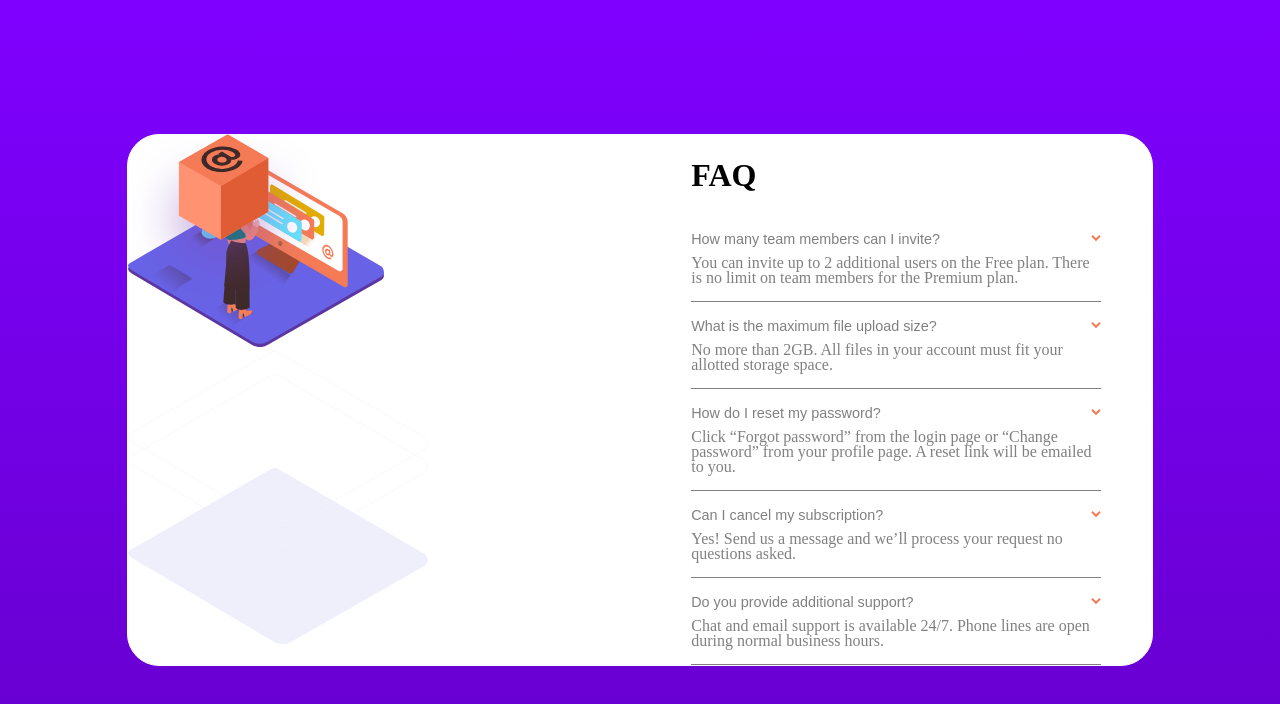
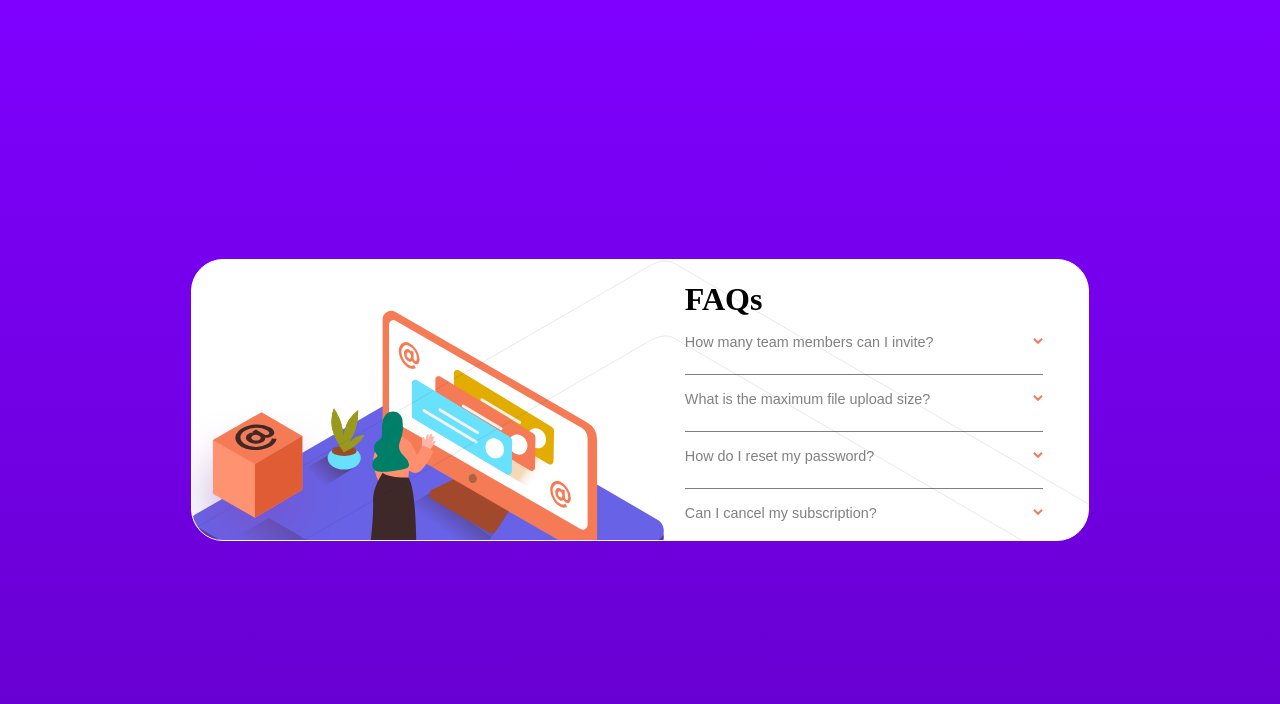
Before and after one commit to GummyJohn/FAQ-Accoridon-Card, a plain HTML site: page index.html in a window 1280 px wide. Drawn offline with Linux system fonts and the light colour scheme.

Commit message:
clean up the code a bit

```diff
--- a/index.html
+++ b/index.html
@@ -10,36 +10,29 @@
 <body>
   <div class="grid-container">
     <div class="images">
+      <div class="image-one">
         <img class='image1' src="./images/illustration-box-desktop.svg" alt="">
+      </div>
+
+      <div class="image-two">
         <img class="image2" src="./images/illustration-woman-online-desktop.svg" alt="">
+      </div>
+
+      <div class="image-three">
         <img class ='image3' src="./images/bg-pattern-desktop.svg" alt="">
+      </div>
     </div>
 
     <div class="content">
-      <div class="container">
-        <div class="question-one"></div>
-        <div class="answer-one"></div>
-      </div>
+        <div class="container"></div>
 
-      <div class="container">
-        <div class="question-two"></div>
-        <div class="answer-two"></div>
-      </div>
+        <div class="container"></div>
 
-      <div class="container">
-        <div class="question-three"></div>
-        <div class="answer-three"></div>
-      </div>
+        <div class="container"></div>
 
-      <div class="container">
-        <div class="question-four"></div>
-        <div class="answer-four"></div>
-      </div>
+        <div class="container"></div>
 
-      <div class="container">
-        <div class="question-five"> </div>
-        <div class="answer-five"></div>
-      </div>
+        <div class="container"></div>
 
       </div>
   </div>
--- a/script.js
+++ b/script.js
@@ -1,6 +1,6 @@
 function button(text){
   const button = document.createElement('button');
-  button.setAttribute('id','button');
+  button.className = 'button'
   button.innerHTML = `
     <div class='boldText'>${text}</div>
     <img src='./images/icon-arrow-down.svg' class='arrow'>
@@ -11,7 +11,7 @@ function button(text){
 
 function answer(text){
   const p = document.createElement('p');
-  p.className = 'subtext';
+  p.className = 'subtext hide';
   p.innerText = text;
 
   return p;
@@ -20,189 +20,53 @@ function answer(text){
 const content = document.querySelector('.content');
 const title = document.createElement('h1');
 title.className = 'title';
-title.innerText = 'FAQ';
+title.innerText = 'FAQs';
 content.prepend(title);
 
-const questionOne = document.querySelector('.question-one');
-const questionTwo= document.querySelector('.question-two');
-const questionThree = document.querySelector('.question-three');
-const questionFour = document.querySelector('.question-four');
-const questionFive = document.querySelector('.question-five');
+let questionObj = {
+  0: 'How many team members can I invite?',
+  1: 'What is the maximum file upload size?',
+  2: 'How do I reset my password?',
+  3: 'Can I cancel my subscription?',
+  4: 'Do you provide additional support?'
+}
 
-questionOne.appendChild(
-  button('How many team members can I invite?')
-)
-questionTwo.appendChild(
-  button('What is the maximum file upload size?')
-)
-questionThree.appendChild(
-  button('How do I reset my password?')
-)
-questionFour.appendChild(
-  button('Can I cancel my subscription?')
-)
-questionFive.appendChild(
-  button('Do you provide additional support?')
-)
+let answersObj = {
+  0:'You can invite up to 2 additional users on the Free plan. There is no limit on team members for the Premium plan.',
 
-const answerOne = document.querySelector('.answer-one');
-const answerTwo = document.querySelector('.answer-two');
-const answerThree = document.querySelector('.answer-three');
-const answerFour = document.querySelector('.answer-four');
-const answerFive = document.querySelector('.answer-five');
+  1:'No more than 2GB. All files in your account must fit your allotted storage space.',
 
-answerOne.appendChild(
-  answer('You can invite up to 2 additional users on the Free plan. There is no limit on team members for the Premium plan.')
-)
-answerTwo.appendChild(
-  answer('No more than 2GB. All files in your account must fit your allotted storage space.')
-)
-answerThree.appendChild(
-  answer('Click “Forgot password” from the login page or “Change password” from your profile page. A reset link will be emailed to you.')
-)
-answerFour.appendChild(
-  answer('Yes! Send us a message and we’ll process your request no questions asked.')
-)
-answerFive.appendChild(
-  answer(' Chat and email support is available 24/7. Phone lines are open during normal business hours.')
-)
+  2:'Click “Forgot password” from the login page or “Change password” from your profile page. A reset link will be emailed to you.',
 
+  3:'Chat and email support is available 24/7. Phone lines are open during normal business hours.',
 
-const buttonOpen = document.querySelectorAll('#button');
-const arrows = document.querySelectorAll('.arrow');
-const subText = document.querySelector('.subtext');
-const buttonArray = new Array(buttonOpen.length);
+  4:'Chat and email support is available 24/7. Phone lines are open during normal business hours.'
+}
 
-console.log(buttonArray)
+const containers = document.querySelectorAll('.container');
 
-function openClose(place) {
-  if(buttonArray[place] === 1){
-    console.log(place);
+for(let i = 0; i < containers.length; i++){
+  let index = i;
+  if(index in questionObj){
+    containers[i].prepend(
+      button(questionObj[index])
+    )
   }
 }
 
+for(let i = 0; i < containers.length; i++){
+  let index = i;
+  if(index in answersObj){
+    containers[index].appendChild(
+      answer(answersObj[index])
+    )
+  }
+}
 
+const buttons = document.querySelectorAll('.button');
 
-
-
-
-
-
-
-
-
-
-
-
-
-
-
-
-
-
-
-
-
-
-
-
-
-
-
-
-
-
-
-
-
-
-
-
-
-
-
-
-
-
-
-
-
-
-// function createPElement(text){
-//   const p = document.createElement('p');
-//   p.className = 'question color';
-//   p.innerText = text;
-//   return p;
-// }
-
-// function createSubText(text) {
-//   const p = document.createElement('p');
-//   p.className = 'hide subtext';
-//   p.innerText = text;
-//   return p;
-// }
-
-// const content = document.querySelector('.content');
-// const innerContainer = document.querySelector('.inner-container')
-// const arrowDown = document.querySelector('.arrow');
-// const arrowUp = document.querySelector('.up');
-
-
-// const firstQuestion = document.querySelector('.first')
-// const secondQuestion = document.querySelector('.second')
-// const thirdQuestion = document.querySelector('.third')
-// const fourthQuestion = document.querySelector('.fourth')
-// const fifthQuestion = document.querySelector('.fifth')
-
-
-// const title = document.createElement('div');
-// title.className = 'title';
-// title.innerText = 'FAQ';
-// content.prepend(title);
-
-// firstQuestion.prepend(
-//   createPElement('How many team members can I invite?')
-// )
-
-// secondQuestion.prepend(
-//   createPElement('What is the maximum file upload size?')
-// )
-
-// thirdQuestion.prepend(
-//   createPElement('How do I reset my password?')
-// )
-
-// fourthQuestion.prepend(
-//   createPElement('Can I cancel my subscription?')
-// )
-
-// fifthQuestion.prepend(
-//   createPElement('Do you provide additional support?')
-// )
-
-// const firstContainer = document.querySelector('.first-container')
-// const secondContainer = document.querySelector('.second-container')
-// const thirdContainer = document.querySelector('.third-container')
-// const fourthContainer = document.querySelector('.fourth-container')
-// const fifthContainer = document.querySelector('.fifth-container')
-
-
-// firstQuestion.addEventListener('click', () => {
-//   firstContainer.appendChild(
-//     createSubText('You can invite up to 2 additional users on the Free plan. There is no limit on team members for the Premium plan.')
-//   )
-
-//   document.querySelector('.subtext').classList.remove('hide');
-//   arrowDown.classList.add('hide');
-//   arrowUp.classList.remove('hide');
-// })
-
-// secondQuestion.addEventListener('click', () => {
-//   secondContainer.appendChild(
-//     createSubText('No more than 2GB. All files in your account must fit your allotted storage space.')
-//   )
-
-//   document.querySelector('.subtext').classList.remove('hide');
-//   arrowDown.classList.add('hide');
-//   arrowUp.classList.remove('hide');
-// })
+containers.forEach((contain) => {
+  contain.addEventListener('click', function(){
+    contain.classList.toggle('active');
+  })
+})
--- a/styles.css
+++ b/styles.css
@@ -5,7 +5,8 @@ body{
   align-items: center;
   justify-content: center;
   height: 100vh;
-  background: linear-gradient(rgb(127, 0 ,255), rgb(102, 0, 204))
+  background: linear-gradient(rgb(127, 0 ,255), rgb(102, 0, 204));
+  z-index: 2;
 }
 
 .grid-container{
@@ -16,30 +17,13 @@ body{
   border: 1px solid white;
   background: white;
   border-radius: 2rem;
-  width: 80%;
+  width: 70%;
+  height: 35%;
+  overflow: hidden;
 }
 
-.images{
-  width: 50%;
-  position: relative;
-}
-
-.image1 {
-  position: absolute;
-  top: -20px;
-}
-
-.image2 {
-  width: 100%;
-  height: 100%;
-  background-image: url('./images/icon-arrow-down.svg');
-  background: no-repeat;
-  background-position-y: -70px;
-}
-
-.image3{
-  width: 300px;
-  z-index: 0;
+.title{
+  margin-bottom: -.8px;
 }
 
 .content{
@@ -69,16 +53,51 @@ button:hover{
 }
 
 .subtext{
-  color: gray;
+  color: rgb(127, 0 ,255);
   font-size: 1rem;
   margin-top: -8px;
   line-height: 15px;
+  max-height: 0;
+  overflow: hidden;
+  transition:  1s ease;
 }
 
-.imgarrow{
+.container.active .subtext{
+  max-height: 200px;
+} *
+
+.container.active .arrow{
   transform: rotate(180deg);
+}
+
+.arrow{
+  transition: 0.5s ease;
 }
 
 .bold{
   font-weight: bolder;
 }
+
+.images{
+  width: 100%;
+  height: 100%;
+  position: relative;
+}
+
+.image-one {
+  position: absolute;
+  top: 150px;
+  left: -30px;
+  z-index: 1;
+}
+
+.image-two {
+  position: absolute;
+  top: 50px;
+  width: 100%
+}
+
+.image-three{
+  position: absolute;
+  width: 100%;
+}
```
Lines whose indentation alone changed are shown as unchanged.
